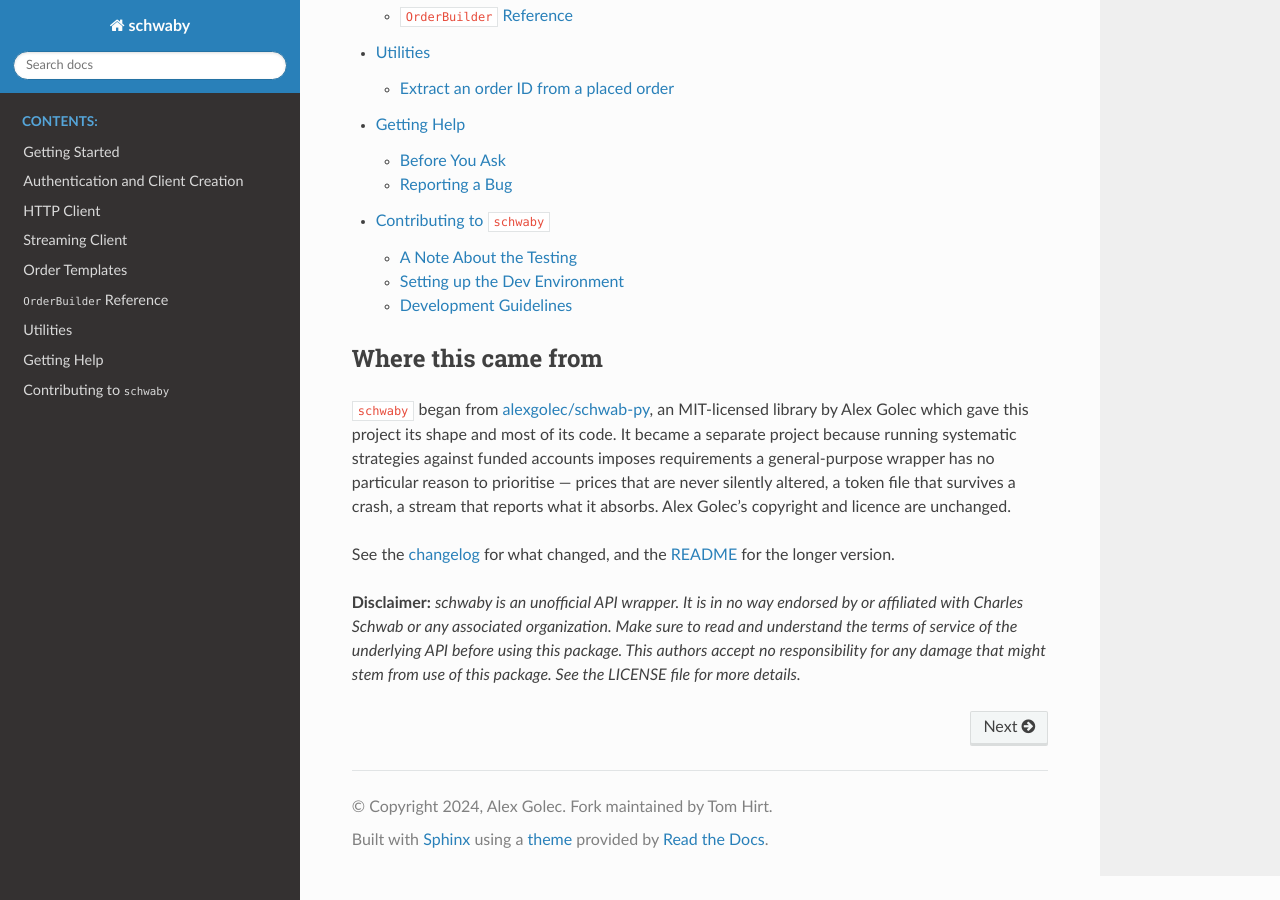
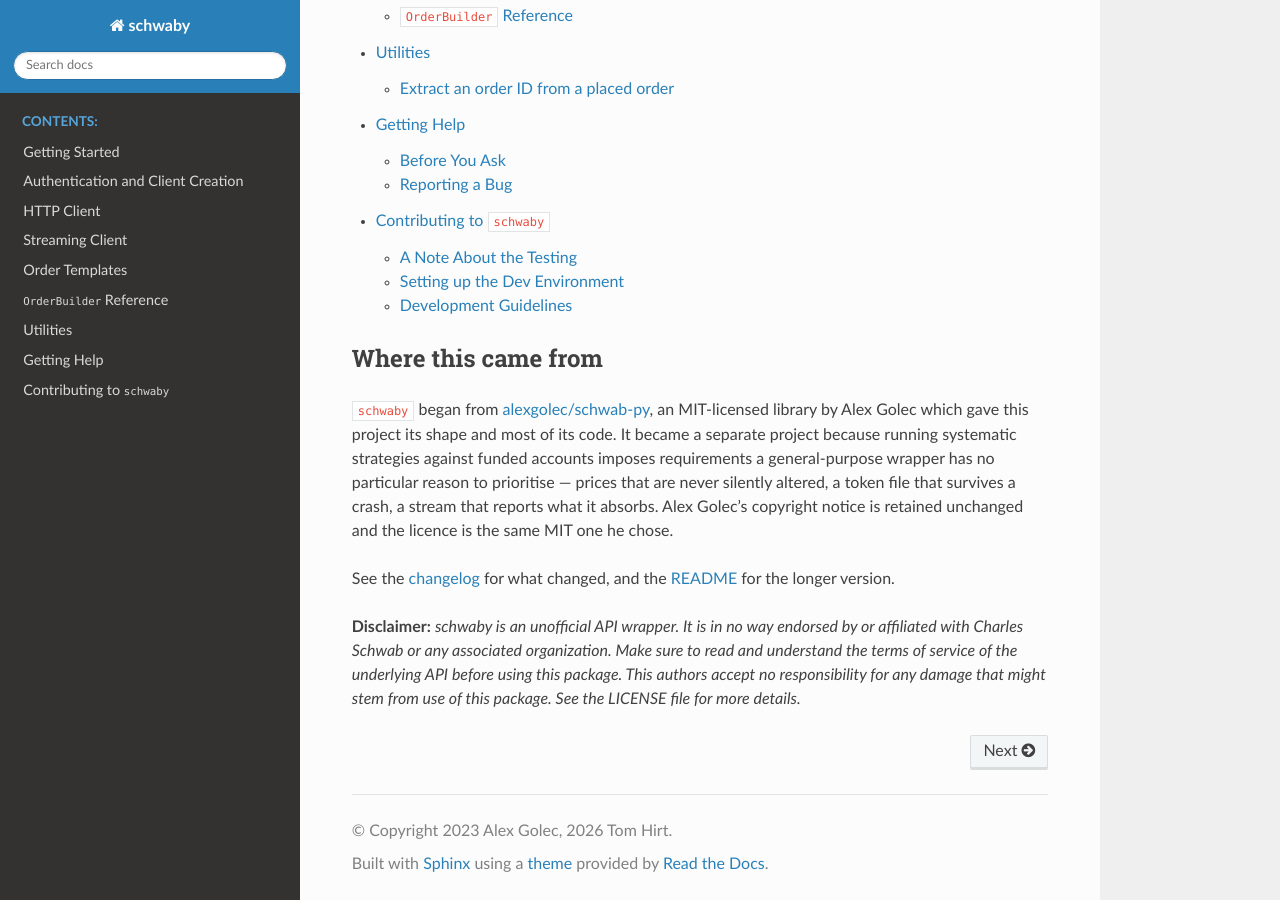
Before and after one commit to Hu1kSmash/schwab-py, a Sphinx documentation site: the page built from docs/index.rst, in a window 1280 px wide and 900 px high, scrolled down 1749 px. Built offline with Sphinx 7.4.7 and the Read the Docs theme 3.1.0, drawn with Linux system fonts in a browser that asks for light colours.

Commit message:
Assert copyright jointly, and stop calling this a maintained fork
The documentation footer read "© Copyright 2024, Alex Golec. Fork maintained by
Tom Hirt", which understated one side and described a relationship that ended
at 2.6.0.

LICENSE now carries two lines. Alex Golec's is unchanged, character for
character, because MIT's one condition is that "the above copyright notice" be
retained in all copies and an edited notice is not a retained one. Tom Hirt's is
added beneath it, for the work since.

That is the whole of what is available here. Copyright in the original cannot be
reassigned by the party who received it under a licence, and the notice cannot
be dropped without breaching the terms the code arrived under. What can be
recorded is the second interest, which is substantial: of the 8,412 lines under
schwab/, git blame attributes 4,832 to Alex Golec, 3,113 to Tom Hirt and 463 to
other contributors to the original project.

Package metadata reads `Author: Tom Hirt and Alex Golec` with
`Maintainer: Tom Hirt`; the docs footer reads `2023 Alex Golec, 2026 Tom Hirt`.
The README says copyright is shared and why the original notice stays. The
licence itself is unchanged and remains MIT.

```diff
--- a/docs/conf.py
+++ b/docs/conf.py
@@ -18,8 +18,8 @@
 # -- Project information -----------------------------------------------------
 
 project = 'schwaby'
-copyright = '2024, Alex Golec. Fork maintained by Tom Hirt'
-author = 'Alex Golec and contributors'
+copyright = '2023 Alex Golec, 2026 Tom Hirt'
+author = 'Tom Hirt and Alex Golec'
 
 
 # -- General configuration ---------------------------------------------------
--- a/docs/index.rst
+++ b/docs/index.rst
@@ -47,7 +47,7 @@
 imposes requirements a general-purpose wrapper has no particular reason to
 prioritise --- prices that are never silently altered, a token file that
 survives a crash, a stream that reports what it absorbs. Alex Golec's copyright
-and licence are unchanged.
+notice is retained unchanged and the licence is the same MIT one he chose.
 
 See the `changelog
 <https://github.com/Hu1kSmash/schwaby/blob/main/CHANGELOG.md>`__ for what
--- a/setup.py
+++ b/setup.py
@@ -25,7 +25,7 @@
     # searchable, other people can see it has already been raised, and it
     # cannot be lost in a mailbox. The Tracker project URL below is the
     # supported route and the README says so.
-    author='Alex Golec',
+    author='Tom Hirt and Alex Golec',
     maintainer='Tom Hirt',
     description=('Unofficial Python client for the Charles Schwab API, built '
                  'for systematic trading against live accounts'),
```
Also changed, not shown: CHANGELOG.md (+11 -0 lines), README.md (+8 -4 lines), 1 other file.
